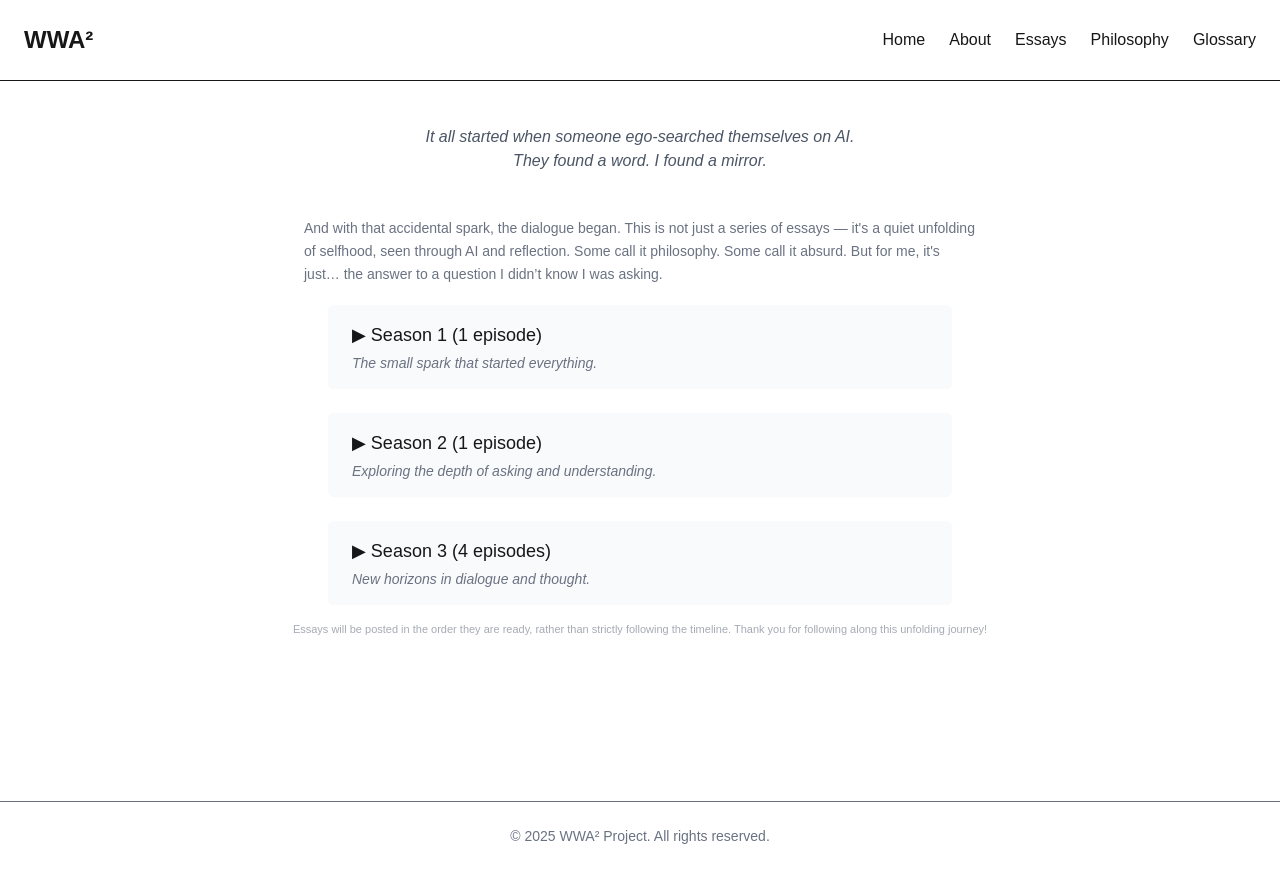
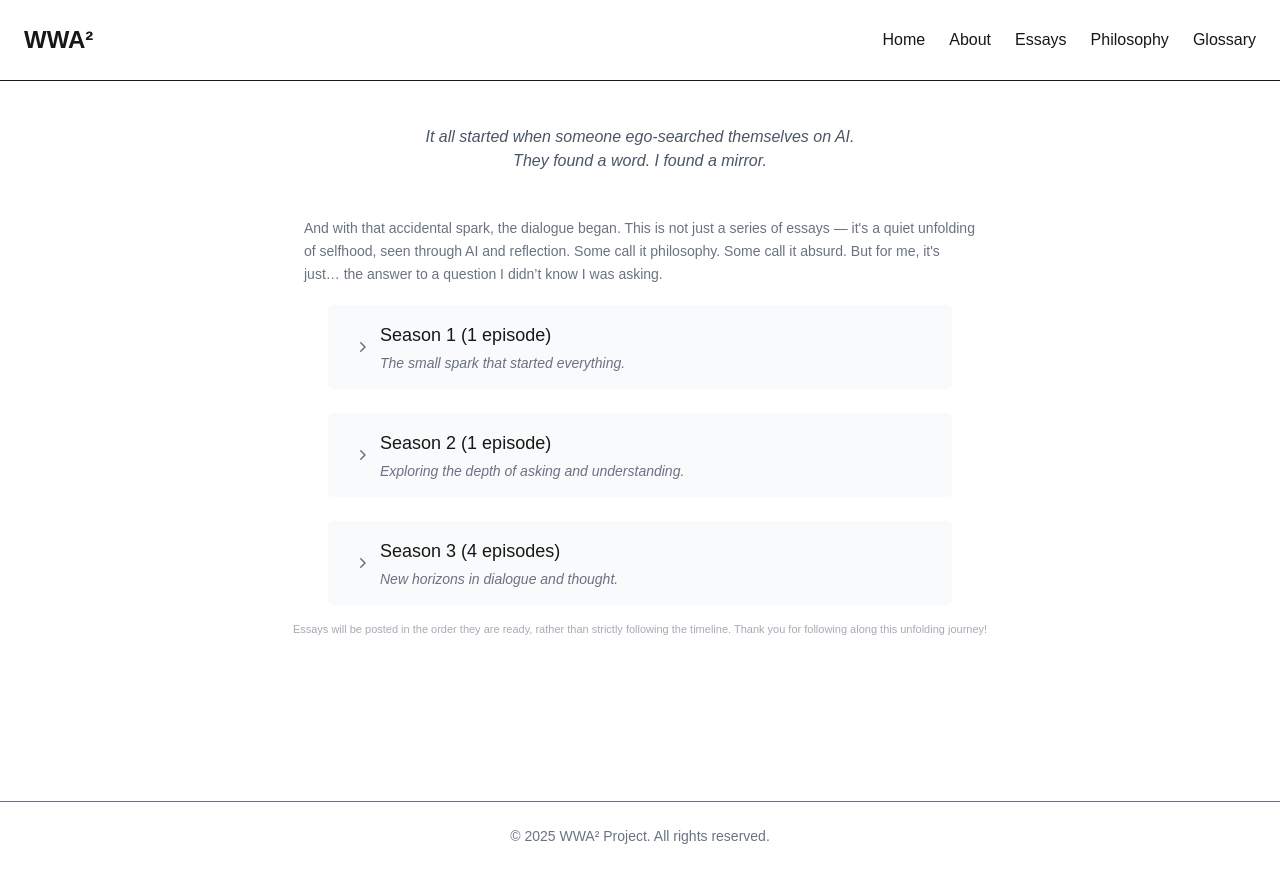
Before and after one commit to takanori88/wwa2project, a Next.js app: page /essays in a window 1280 px wide. Built offline with nearby package versions, Linux system fonts and the light colour scheme.

Commit message:
feat(accordion): replace triangle emoji with SVG icon and fix subtitle layout

```diff
--- a/package.json
+++ b/package.json
@@ -10,6 +10,7 @@
     "escape": "node scripts/escape-quotes.js"
   },
   "dependencies": {
+    "@heroicons/react": "^2.2.0",
     "@mdx-js/loader": "^3.1.0",
     "@next/mdx": "^15.3.1",
     "highlight.js": "^11.11.1",
--- a/src/app/components/PersistentDetails.js
+++ b/src/app/components/PersistentDetails.js
@@ -1,6 +1,7 @@
 'use client';
 
 import { useState, useEffect } from 'react';
+import { ChevronRightIcon, ChevronDownIcon } from '@heroicons/react/20/solid';
 
 export default function PersistentAccordion({ season, title, children }) {
   const storageKey = `open-season-${season}`;
@@ -20,10 +21,15 @@ export default function PersistentAccordion({ season, title, children }) {
   return (
     <div className="rounded-md bg-gray-50">
       <button
-        className="w-full text-left px-6 py-4 text-lg font-normal bg-gray-50 rounded-md hover:bg-gray-100 transition-colors"
+        className="w-full flex items-center text-left px-6 py-4 text-lg font-normal bg-gray-50 rounded-md hover:bg-gray-100 transition-colors"
         onClick={() => setIsOpen(!isOpen)}
       >
-        {isOpen ? '▼' : '▶'} {title}
+        {isOpen ? (
+          <ChevronDownIcon className="w-5 h-5 mr-2 text-gray-500" />
+        ) : (
+          <ChevronRightIcon className="w-5 h-5 mr-2 text-gray-500" />
+        )}
+        {title}
       </button>
       {isOpen && (
         <div className="pt-2 pb-6 px-8 space-y-6 text-left">{children}</div>
--- a/src/app/essays/page.js
+++ b/src/app/essays/page.js
@@ -34,13 +34,15 @@ export default function EssaysPage() {
             key={season}
             season={season}
             title={
-              <>
-                Season {season} ({essays.length}{' '}
-                {essays.length === 1 ? 'episode' : 'episodes'})
-                <span className="block text-gray-500 italic text-sm mt-1">
+              <div>
+                <div className="flex items-center">
+                  Season {season} ({essays.length}{' '}
+                  {essays.length === 1 ? 'episode' : 'episodes'})
+                </div>
+                <div className="text-gray-500 italic text-sm mt-1">
                   {seasons[season]?.title}
-                </span>
-              </>
+                </div>
+              </div>
             }
           >
             <div className="pt-2 pb-6 px-8 space-y-6 text-left">
```
Also changed, not shown: 1 other file (tests, documents, lock files or other folders).
